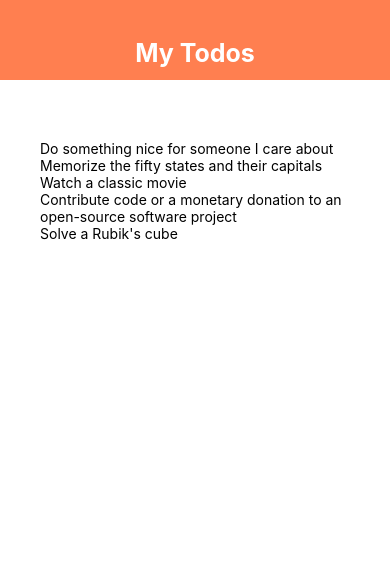
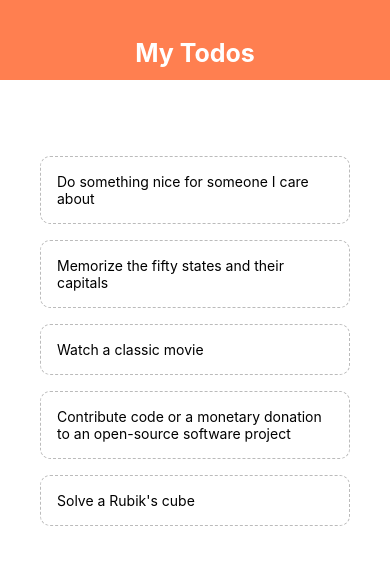
Before and after one commit to chami98/React-native-todo-app, a React Native app: screen / in a window 390 px wide. Shown: the top 564 px of the page. Built offline with nearby package versions, Linux system fonts and the light colour scheme.

Commit message:
Created todoItem component and integrated delete function

```diff
--- a/App.js
+++ b/App.js
@@ -1,6 +1,7 @@
 import React, { useState } from "react";
 import { StyleSheet, View, FlatList, Text } from "react-native";
 import Header from "./components/Header";
+import TodoItem from "./components/TodoItem";
 
 export default function App() {
   const [todos, setTodos] = useState([
@@ -36,6 +37,10 @@
     },
   ]);
 
+  const pressHandler = (key) => {
+    setTodos((prevTodos) => prevTodos.filter((todo) => todo.key != key));
+  };
+
   return (
     <View style={styles.container}>
       <Header />
@@ -43,7 +48,9 @@
         <View style={styles.list}>
           <FlatList
             data={todos}
-            renderItem={({ item }) => <Text>{item.text}</Text>}
+            renderItem={({ item }) => (
+              <TodoItem item={item} pressHandler={pressHandler} />
+            )}
           />
         </View>
       </View>
--- /dev/null
+++ b/components/TodoItem.js
@@ -0,0 +1,22 @@
+import React from "react";
+
+import { StyleSheet, View, Text, TouchableOpacity } from "react-native";
+
+export default function TodoItem({ item, pressHandler }) {
+  return (
+    <TouchableOpacity onPress={() => pressHandler(item.key)}>
+      <Text style={styles.item}>{item.text}</Text>
+    </TouchableOpacity>
+  );
+}
+
+const styles = StyleSheet.create({
+  item: {
+    padding: 16,
+    marginTop: 16,
+    borderColor: "#bbb",
+    borderWidth: 1,
+    borderStyle: "dashed",
+    borderRadius: 10,
+  },
+});
```
